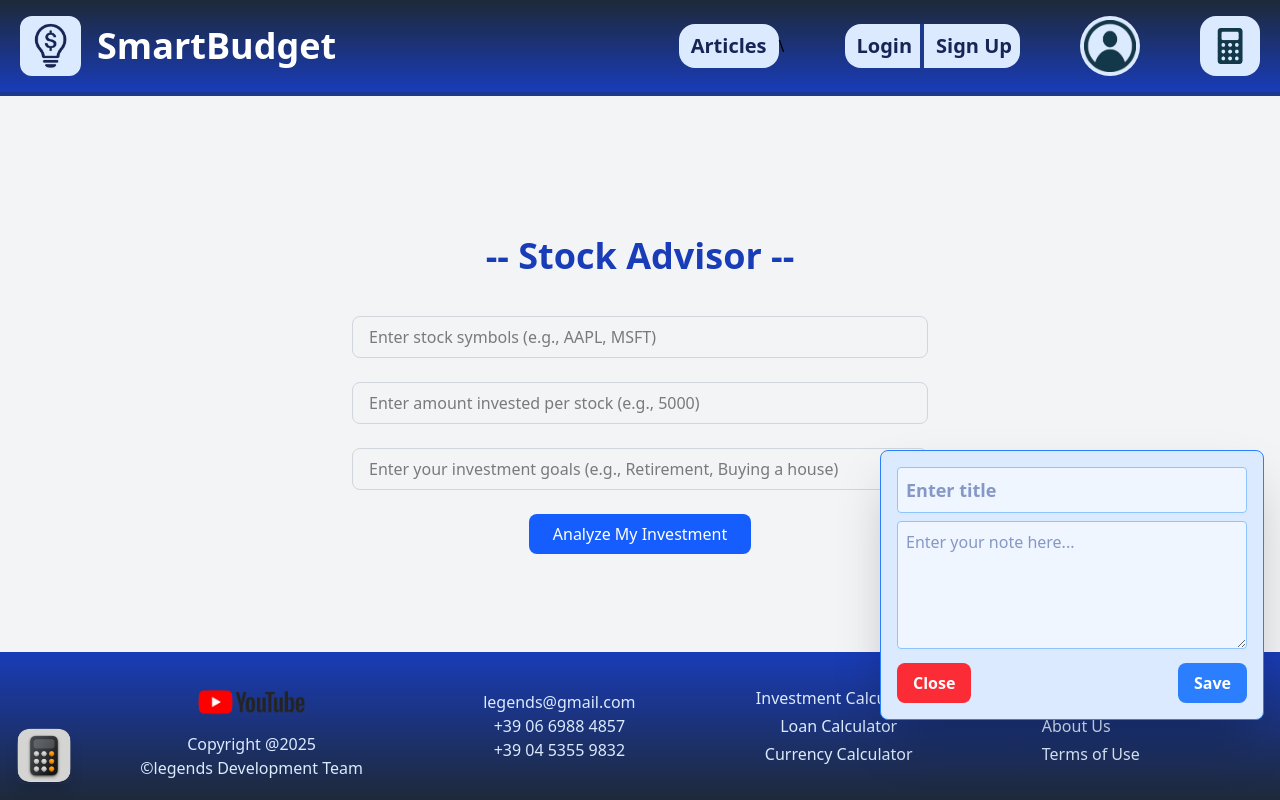
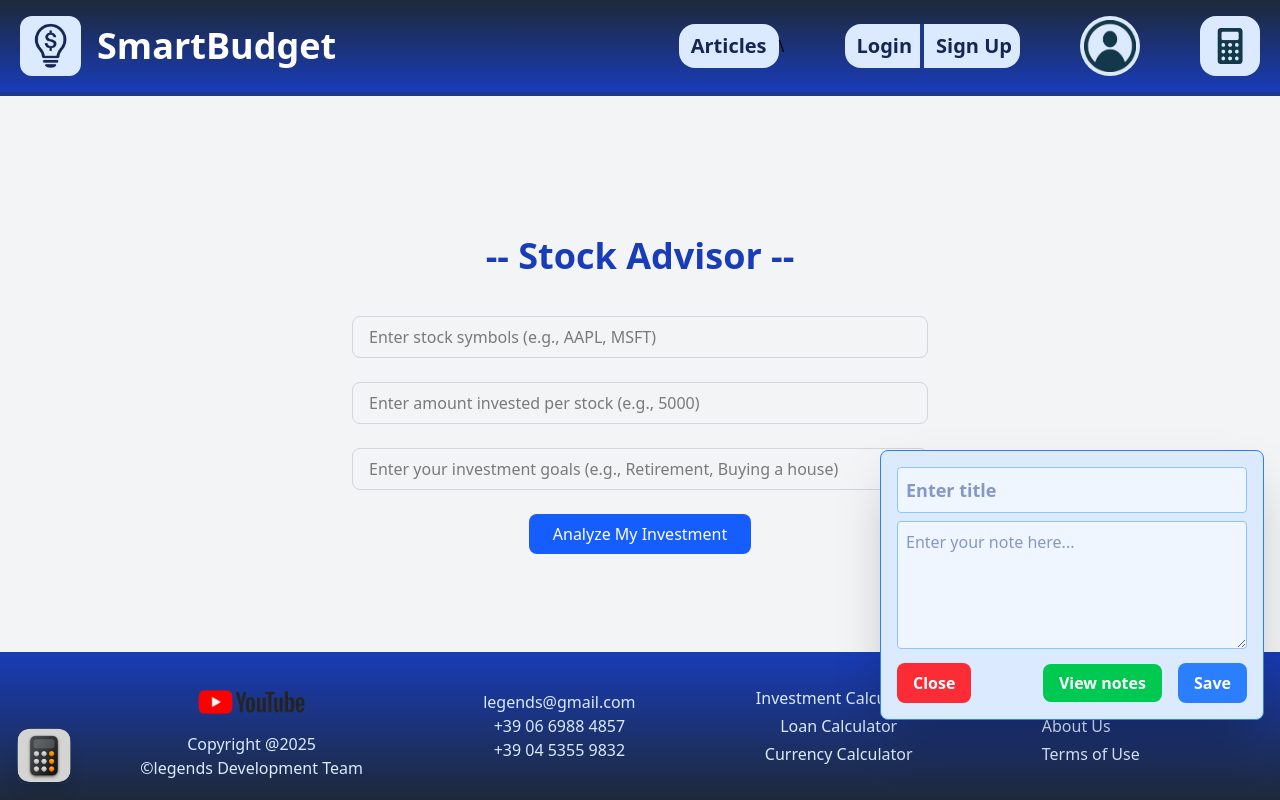
Before and after one commit to YavorPenev/TUES_FEST11_Legends, a React (Vite) app in the folder Frontend/: page /invest in a window 1280 px wide. Both pictures are taken after a click on the button "Take Note". Built offline with nearby package versions, Linux system fonts and the light colour scheme; no server answers.

Commit message:
add small fix to notest

```diff
--- a/Frontend/src/assets/notes.jsx
+++ b/Frontend/src/assets/notes.jsx
@@ -1,6 +1,7 @@
 import { saveNote, fetchNotes } from "../network/index";
 import React, { useState, useEffect, useRef } from "react";
 import Draggable from "react-draggable";
+import { Link } from "react-router";
 
 function Notes() {
   const [isVisible, setIsVisible] = useState(false);
@@ -8,6 +9,7 @@ function Notes() {
   const [content, setContent] = useState("");
   const [notes, setNotes] = useState([]);
   const nodeRef = useRef(null);
+
 
   useEffect(() => {
     const loadNotes = async () => {
@@ -85,12 +87,22 @@ function Notes() {
               >
                 Close
               </button>
+              <div>
+              <Link
+                to="/profile"
+                className="bg-green-500 text-white px-4 mr-4 py-2 rounded-lg hover:bg-green-600 font-bold"
+              >
+
+                View notes
+              </Link>
+
               <button
                 onClick={handleSave}
                 className="bg-blue-500 text-white px-4 py-2 rounded-lg hover:bg-blue-600 font-bold"
               >
                 Save
               </button>
+              </div>
 
             </div>
           </div>
```
